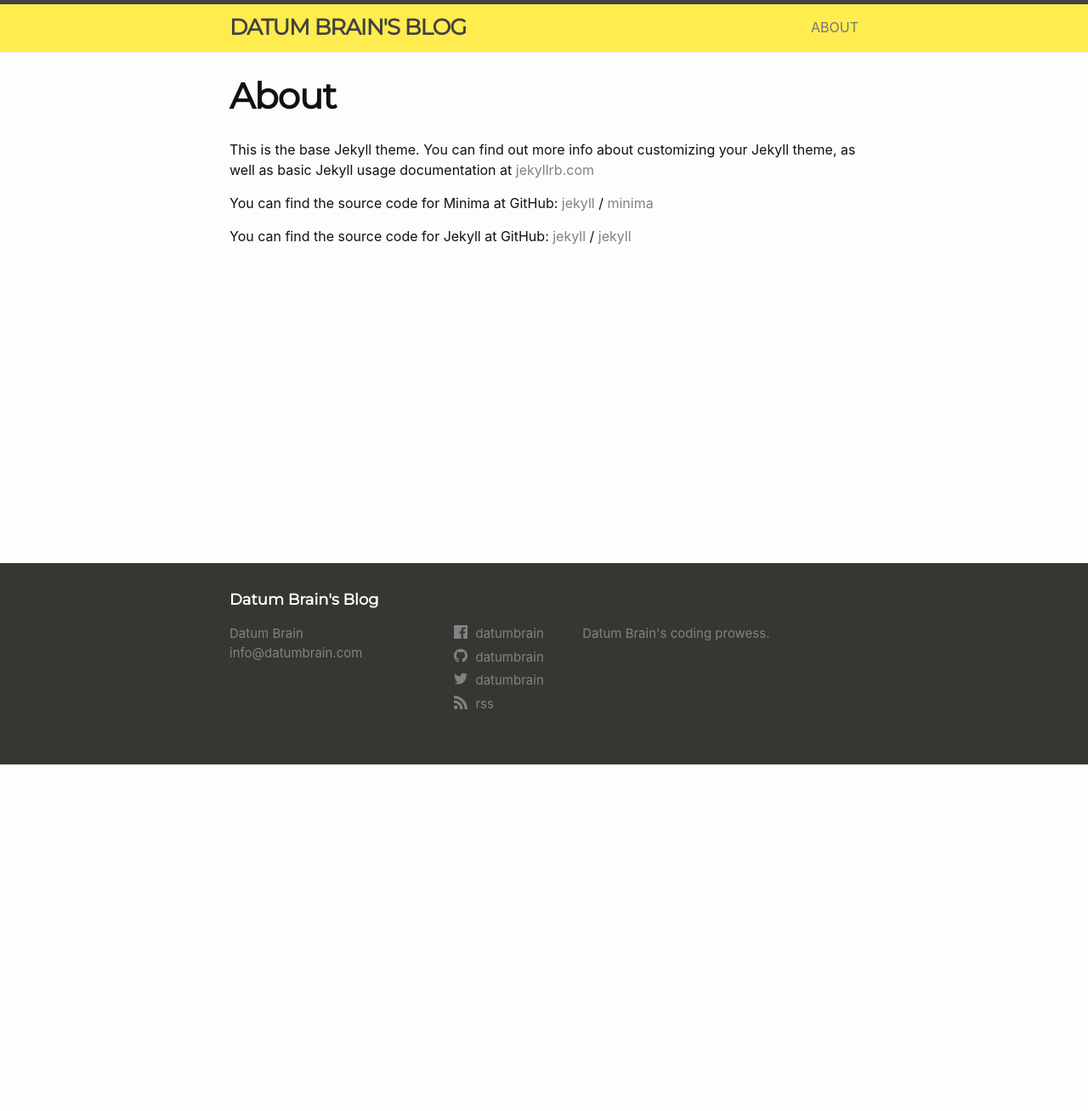
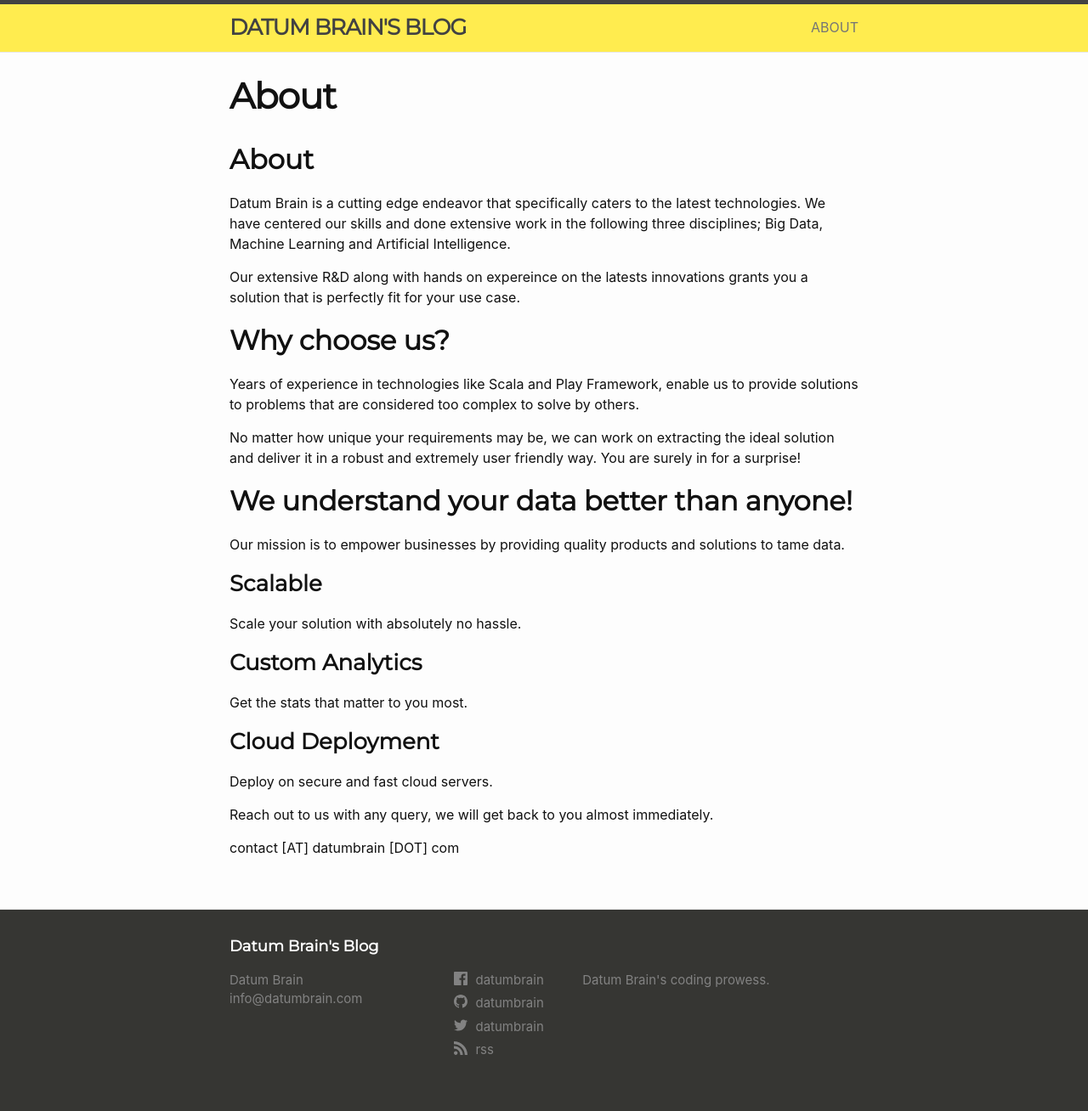
Before and after one commit to haris-75/datumbrain.github.io, a Jekyll site: the page built from about.md, in a window 1280 px wide. Shown: the whole page at 85% size. Built offline with Jekyll 4.4.1, drawn with Linux system fonts in a browser that asks for light colours; before the commit the page ends 900 px from its top, so only the background shows below that.

Commit message:
Perfect.

```diff
--- a/_layouts/default.html
+++ b/_layouts/default.html
@@ -6,7 +6,7 @@
   <body>
     {%- include header.html -%}
 
-    <img class="title-logo" src="{{ '/assets/logo.png' | relative_url }}"/>
+    <img class="title-logo" src="{{ '/assets/db_logo_dark_2048w.png' | relative_url }}"/>
     <main class="page-content" aria-label="Content">
       <div class="wrapper">
         {{ content }}
--- a/about.md
+++ b/about.md
@@ -4,15 +4,33 @@ title: About
 permalink: /about/
 ---
 
-This is the base Jekyll theme. You can find out more info about customizing your Jekyll theme, as well as basic Jekyll usage documentation at [jekyllrb.com](https://jekyllrb.com/)
+## About
 
-You can find the source code for Minima at GitHub:
-[jekyll][jekyll-organization] /
-[minima](https://github.com/jekyll/minima)
+Datum Brain is a cutting edge endeavor that specifically caters to the latest technologies. We have centered our skills and done extensive work in the following three disciplines; Big Data, Machine Learning and Artificial Intelligence.
 
-You can find the source code for Jekyll at GitHub:
-[jekyll][jekyll-organization] /
-[jekyll](https://github.com/jekyll/jekyll)
+Our extensive R&D along with hands on expereince on the latests innovations grants you a solution that is perfectly fit for your use case.
 
+## Why choose us?
 
-[jekyll-organization]: https://github.com/jekyll
+Years of experience in technologies like Scala and Play Framework, enable us to provide solutions to problems that are considered too complex to solve by others.
+
+No matter how unique your requirements may be, we can work on extracting the ideal solution and deliver it in a robust and extremely user friendly way. You are surely in for a surprise!
+
+## We understand your data better than anyone!
+
+Our mission is to empower businesses by providing quality products and solutions to tame data.
+
+### Scalable
+
+Scale your solution with absolutely no hassle.
+
+### Custom Analytics
+
+Get the stats that matter to you most.
+
+### Cloud Deployment
+Deploy on secure and fast cloud servers.
+
+Reach out to us with any query, we will get back to you almost immediately.
+
+contact [AT] datumbrain [DOT] com
```
Also changed, not shown: assets/db_logo_dark_2048w.png (added), assets/logo.png (deleted).
